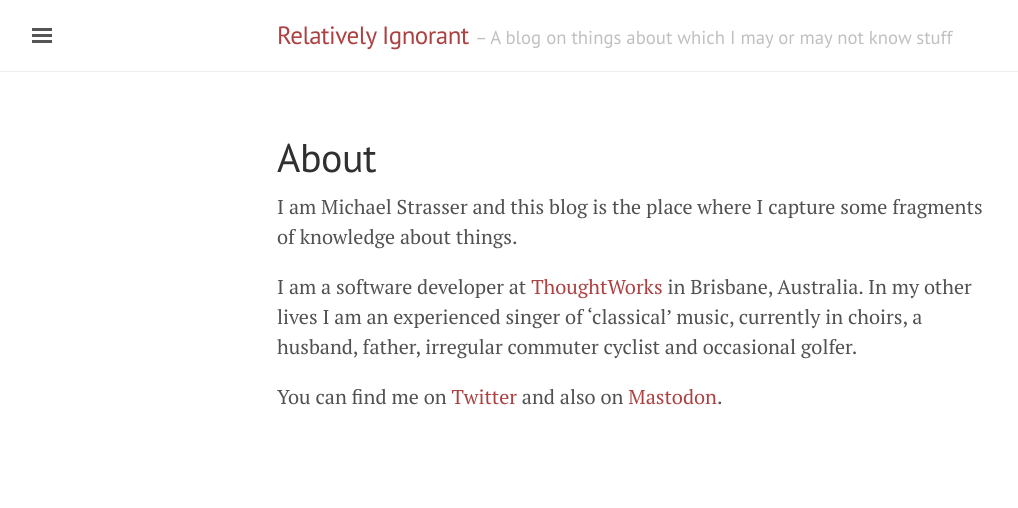
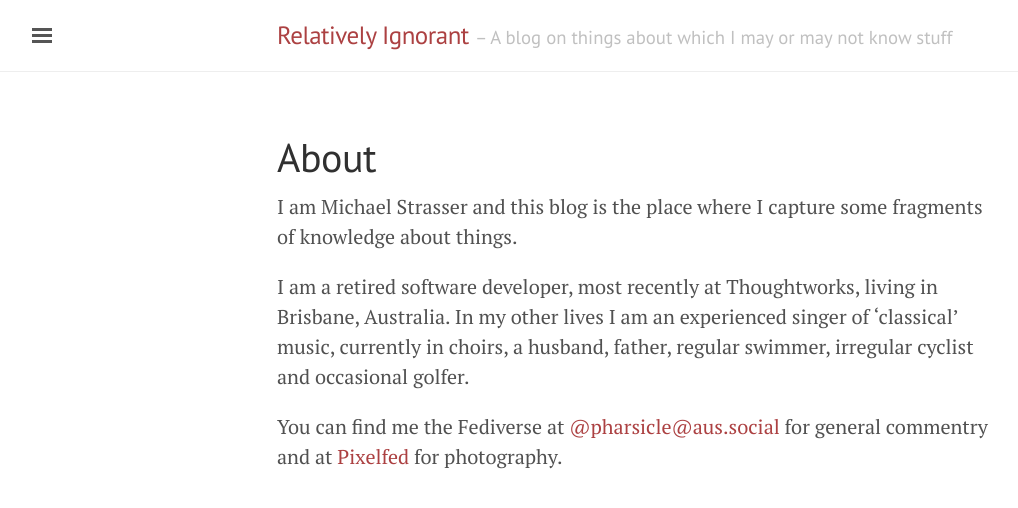
Before and after one commit to mjstrasser/mjstrasser.github.io, a Jekyll site: the page built from about.md, in a window 1280 px wide. Shown: the top 508 px of the page, without its empty margins (3-1021 px from the left). Built offline with Jekyll 4.4.1, drawn with Linux system fonts in a browser that asks for light colours.

Commit message:
Updated About page

```diff
--- a/about.md
+++ b/about.md
@@ -6,10 +6,10 @@ title: About
 I am Michael Strasser and this blog is the place where I capture
 some fragments of knowledge about things.
 
-I am a software developer at [ThoughtWorks](https://thoughtworks.com/)
-in Brisbane, Australia. In my other lives I am an experienced singer
-of ‘classical’ music, currently in choirs, a husband, father, irregular
-commuter cyclist and occasional golfer.
+I am a retired software developer, most recently at Thoughtworks,
+living in Brisbane, Australia. In my other lives I am an experienced singer
+of ‘classical’ music, currently in choirs, a husband, father,
+regular swimmer, irregular cyclist and occasional golfer.
 
-You can find me on [Twitter](https://twitter.com/pharsicle) and also on
-<a rel="me" href="https://aus.social/@pharsicle">Mastodon</a>.
+You can find me the Fediverse at <a rel="me" href="https://aus.social/@pharsicle">@pharsicle@aus.social</a> for general
+commentry and at <a rel="me" href="https://pixelfed.au/pharsicle">Pixelfed</a> for photography.
```
